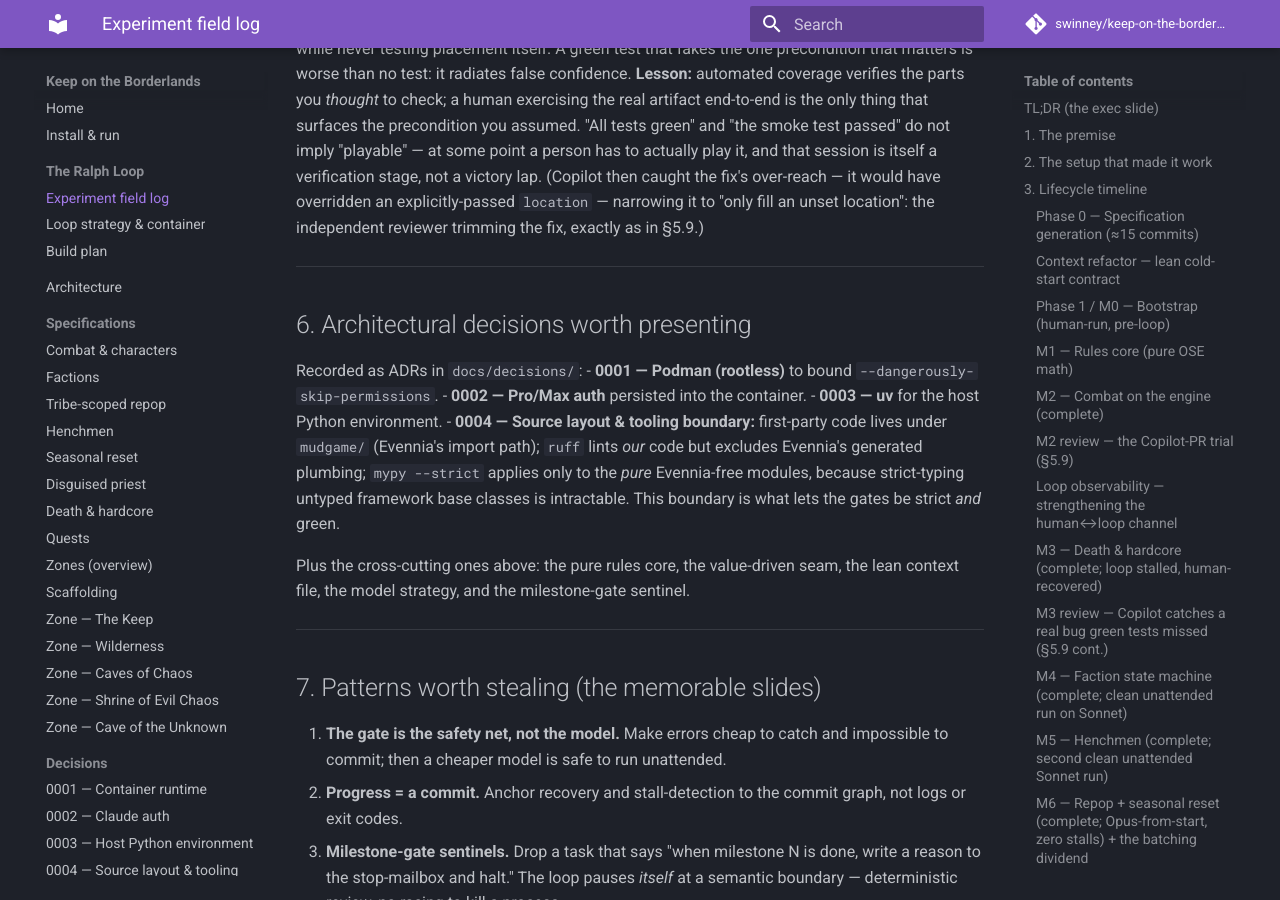
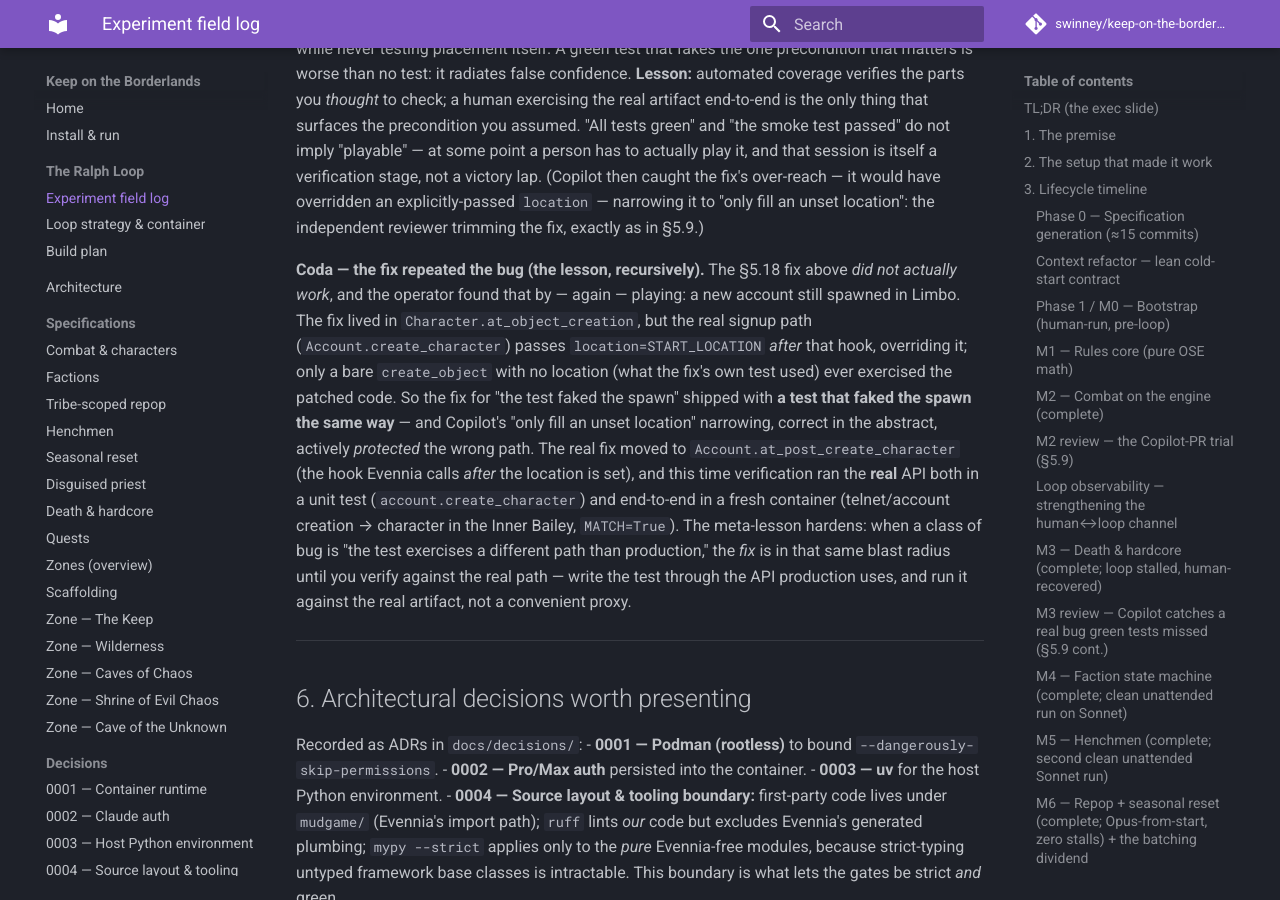
Before and after one commit to swinney/keep-on-the-borderlands, an MkDocs documentation site: the page built from docs/ralph-loop-experiment.md, in a window 1280 px wide and 900 px high, scrolled down 14228 px. Built offline with MkDocs 1.6.1 and Material for MkDocs 9.7.7, drawn with Linux system fonts in a browser that asks for light colours; comment, search, counter and statistics services are not loaded.

Commit message:
docs: field-log §5.18 coda — the fix repeated the bug (#32)
The §5.18 start-location fix did not actually work: it lived in
Character.at_object_creation, but the real signup path (Account.create_character)
passes location=START_LOCATION after that hook and overrides it — and the fix's
own test used a bare create_object (no location), faking the spawn the same way
the original bug did. Found, again, by playing. Real fix moved to
Account.at_post_create_character; verified via the real API in a unit test and
end-to-end in a fresh container (MATCH=True). Meta-lesson: when the bug class is
'test exercises a different path than production', the fix is in that same blast
radius until verified against the real path.

```diff
--- a/docs/ralph-loop-experiment.md
+++ b/docs/ralph-loop-experiment.md
@@ -587,6 +587,24 @@ not a victory lap. (Copilot then caught the fix's over-reach — it would have
 overridden an explicitly-passed `location` — narrowing it to "only fill an unset
 location": the independent reviewer trimming the fix, exactly as in §5.9.)
 
+**Coda — the fix repeated the bug (the lesson, recursively).** The §5.18 fix above
+*did not actually work*, and the operator found that by — again — playing: a new
+account still spawned in Limbo. The fix lived in `Character.at_object_creation`,
+but the real signup path (`Account.create_character`) passes
+`location=START_LOCATION` *after* that hook, overriding it; only a bare
+`create_object` with no location (what the fix's own test used) ever exercised the
+patched code. So the fix for "the test faked the spawn" shipped with **a test that
+faked the spawn the same way** — and Copilot's "only fill an unset location" narrowing,
+correct in the abstract, actively *protected* the wrong path. The real fix moved to
+`Account.at_post_create_character` (the hook Evennia calls *after* the location is
+set), and this time verification ran the **real** API both in a unit test
+(`account.create_character`) and end-to-end in a fresh container (telnet/account
+creation → character in the Inner Bailey, `MATCH=True`). The meta-lesson hardens:
+when a class of bug is "the test exercises a different path than production," the
+*fix* is in that same blast radius until you verify against the real path — write
+the test through the API production uses, and run it against the real artifact, not
+a convenient proxy.
+
 ---
 
 ## 6. Architectural decisions worth presenting
```
